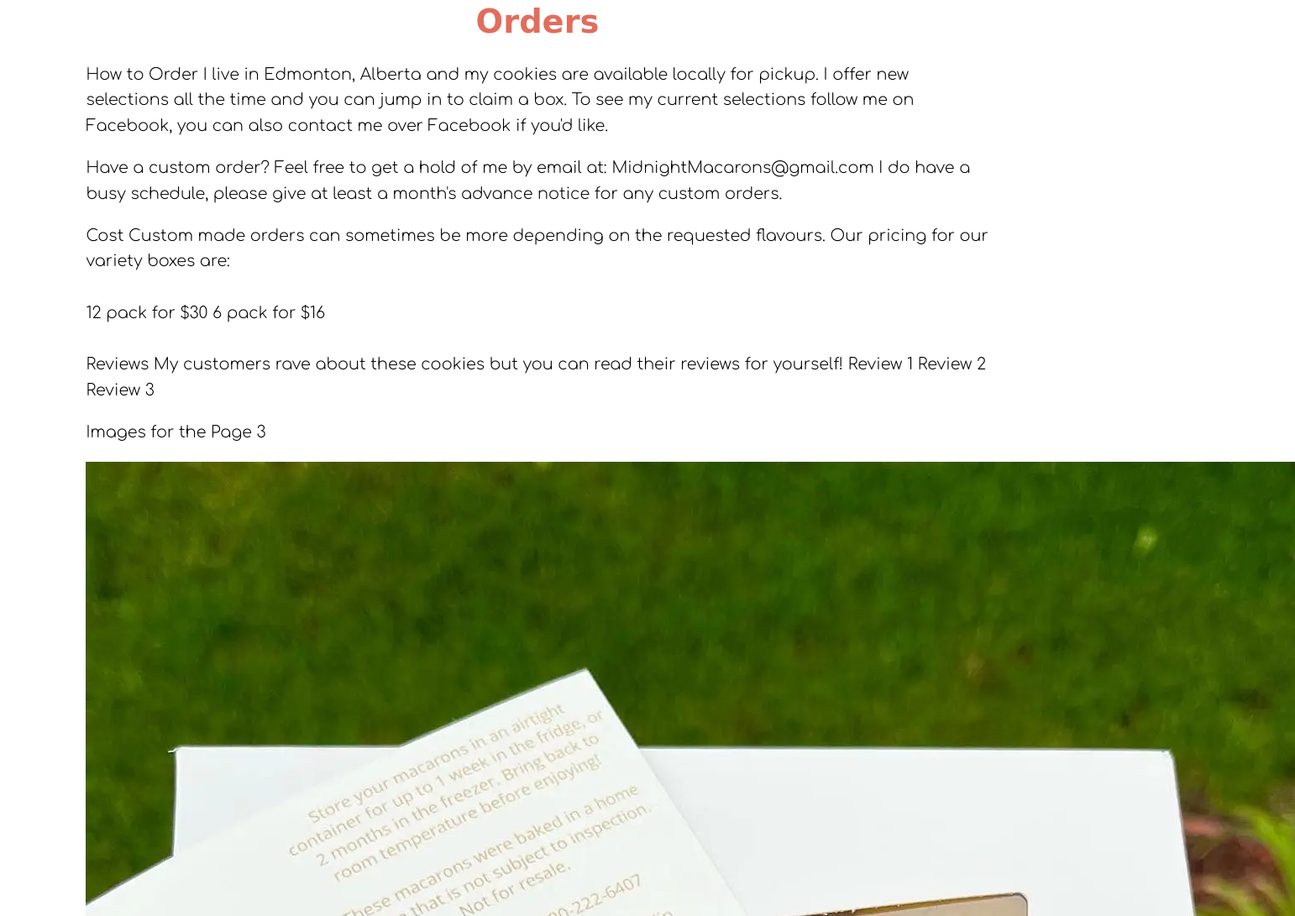
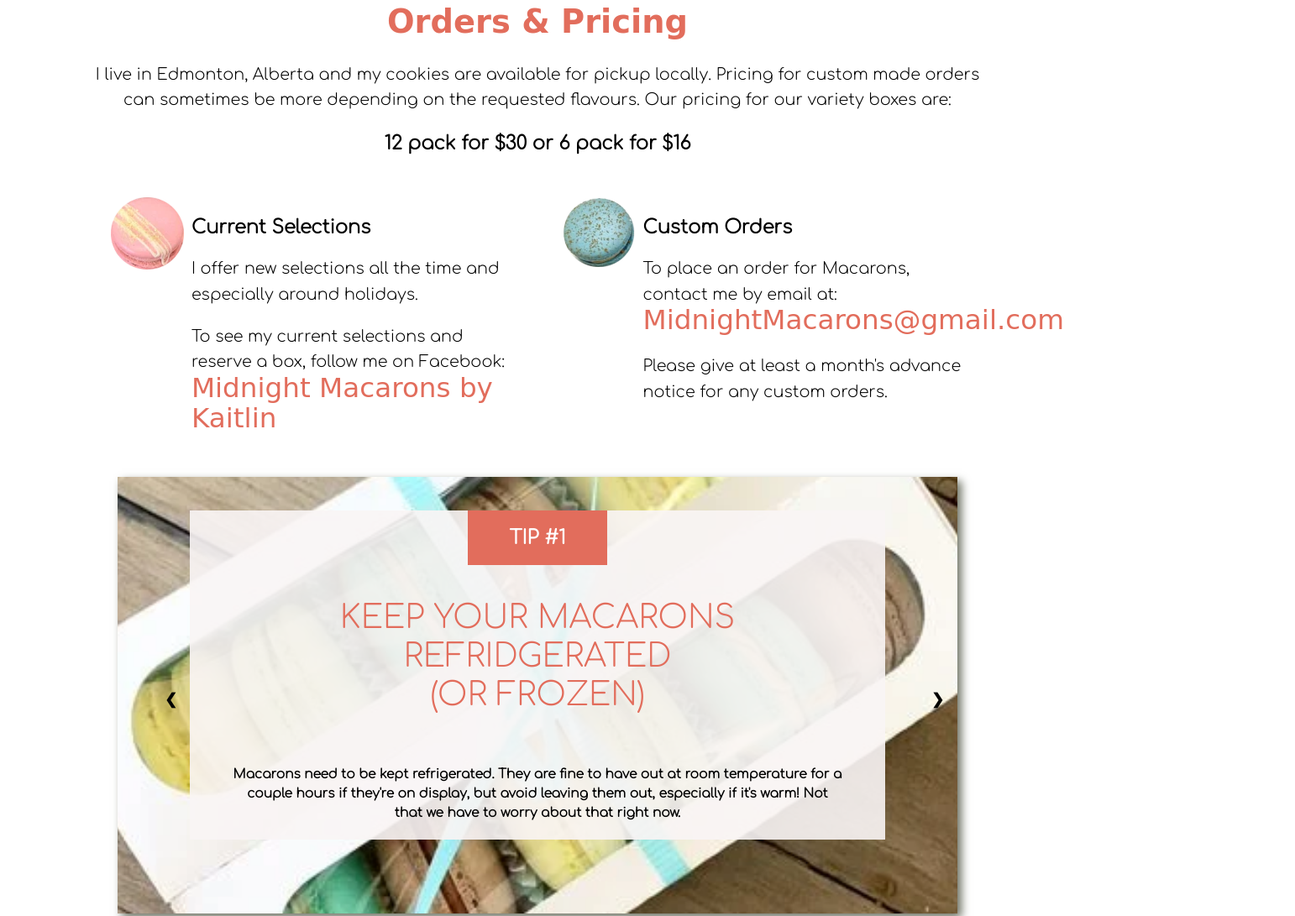
Before and after one commit to SheenaHamilton/wdd130, a plain HTML site: page midnightmacarons/ordering.html in a window 1280 px wide. Shown: the part 587-1678 px from the top of the page at 84% size, 1542 px wide, since content can reach past the window. Drawn offline with Linux system fonts and the light colour scheme; a web font is replaced by a local one.

Commit message:
CompletedSite

```diff
--- a/midnightmacarons/ordering.html
+++ b/midnightmacarons/ordering.html
@@ -49,39 +49,28 @@
             </nav>
         </header>
         <main>
-            <h1>Orders</h1>
-            <p>
-                How to Order
+            <h1>Orders & Pricing</h1>
+            <p class="center">I live in Edmonton, Alberta and my cookies are available for pickup locally. Pricing for custom made orders can sometimes be more depending on the requested flavours. Our pricing for our variety boxes are:</p> <h3 class="center"> 12 pack for $30 or 6 pack for $16</h3>
+            <div id="orders">
+                <div class="order_bullets">
+                    <img class="cookie_bullet" src="images/Cookie_bullet_pink.webp">
+                    <div>
+                        <h3>Current Selections</h3>
+                        <p> I offer new selections all the time and especially around holidays.</p>
+                        <p> To see my current selections and reserve a box, follow me on Facebook:<br> <a href="https://www.facebook.com/midnight.macarons.by.kaitlin/"> Midnight Macarons by Kaitlin</a></p>
+                    </div>
+                </div>
+                <div class="order_bullets">
+                    <img class="cookie_bullet" src="images/Cookie_bullet_blue.webp">
+                    <div>
+                        <h3> Custom Orders</h3>
+                        <p>To place an order for Macarons, contact me by email at:
+                            <a href="mailto:MidnightMacarons@gmail.com">MidnightMacarons@gmail.com</a> </p>
+                        <p>Please give at least a month's advance notice for any custom orders.</p>
 
-                I live in Edmonton, Alberta and my cookies are available locally for pickup. I offer new selections all the time and you can jump in to claim a box. To see my current selections follow me on Facebook, you can also contact me over Facebook if you'd like.
-            </p>
-            <p>
-                Have a custom order? Feel free to get a hold of me by email at: MidnightMacarons@gmail.com
-
-                I do have a busy schedule, please give at least a month's advance notice for any custom orders.
-            </p>
-            <p>
-                Cost
-
-                Custom made orders can sometimes be more depending on the requested flavours. Our pricing for our variety boxes are:
-                <br><br>
-                12 pack for $30
-                6 pack for $16
-                <br><br>
-                Reviews
-                My customers rave about these cookies but you can read their reviews for yourself!
-
-                Review 1
-
-                Review 2
-
-                Review 3
-            </p>
-
-            <p>Images for the Page 3</p>
-            <img src="/wdd130/midnightmacarons/images/macaronpackaged.webp" alt="Boxed Macarons">
-            <img src="/wdd130/midnightmacarons/images/bigmacaronsboxed.webp" alt="Variety of Macarons">
-
+                    </div>
+                </div>
+            </div>
 
                 <!-- Slideshow container -->
             <div class="slideshow-container">
@@ -243,7 +232,7 @@
                 <p><a href="ordering.html">Contact Us</a></p>
             </div>
             <div class="social">
-                <a href="https://facebook.com" target="_blank">
+                <a href="https://www.facebook.com/midnight.macarons.by.kaitlin/" target="_blank">
                     <img src="images/facebook.png" alt="fb icon">
                 </a>
                 <a href="https://twitter.com" target="_blank">
--- a/midnightmacarons/styles/style.css
+++ b/midnightmacarons/styles/style.css
@@ -202,6 +202,26 @@ footer a:hover {
     text-align: center;
 }
 
+/*Page 3*/
+#orders {
+    display: grid;
+    grid-template-columns: repeat(2,50%);
+}
+
+.order_bullets {
+    display: grid;
+    grid-template-columns: 20% 80%;
+    padding: 30px;
+}
+
+.order_bullets a{
+    font-family: var(--heading-font);
+    font-size: 1.7em;
+    color: var(--accent2-color);
+    text-decoration: none;
+
+}
+
 /* The grid: Four equal columns that floats next to each other-------------------------- */
 .column {
     float: left;
@@ -262,10 +282,13 @@ footer a:hover {
 /* Slideshow container */
 .slideshow-container {
     max-width: 1000px;
+    min-height: 520px;
     position: relative;
     margin: auto;
-    background-image: url(/images/mmbowl.jpg);
-    background-position:center;
+    background-image: url(/images/mmboxed2.webp);
+    background-position: center;
+    background-repeat: no-repeat;
+    background-size: 120%;
     box-shadow: 5px 5px 10px #6f7364;
     padding: 40px;
 }
@@ -304,7 +327,7 @@ footer a:hover {
 
 /* block of white behind the tip area  */
 .tip-highlight {
-    background-color:  rgba(250, 246, 246, 0.8);
+    background-color:  rgba(250, 246, 246, 0.9);
     width:90%;
     margin:auto;
 }
@@ -333,7 +356,7 @@ footer a:hover {
 /* Long Text Description */
 .text {
     color: black;
-    font-size: 0.8 em;
+    font-size: 0.8em;
     line-height: 1.5em;
     font-weight: bolder;
     padding: 20px 50px;
```
Also changed, not shown: midnightmacarons/index.html (+1 -1 lines), midnightmacarons/macaron_flavours.html (+1 -1 lines), midnightmacarons/images/Cookie_bullet_blue.webp (added), midnightmacarons/images/Cookie_bullet_pink.webp (added), midnightmacarons/images/macaronsMultiColored.webp (added), midnightmacarons/images/mmboxed2.webp (added), 3 other files.
